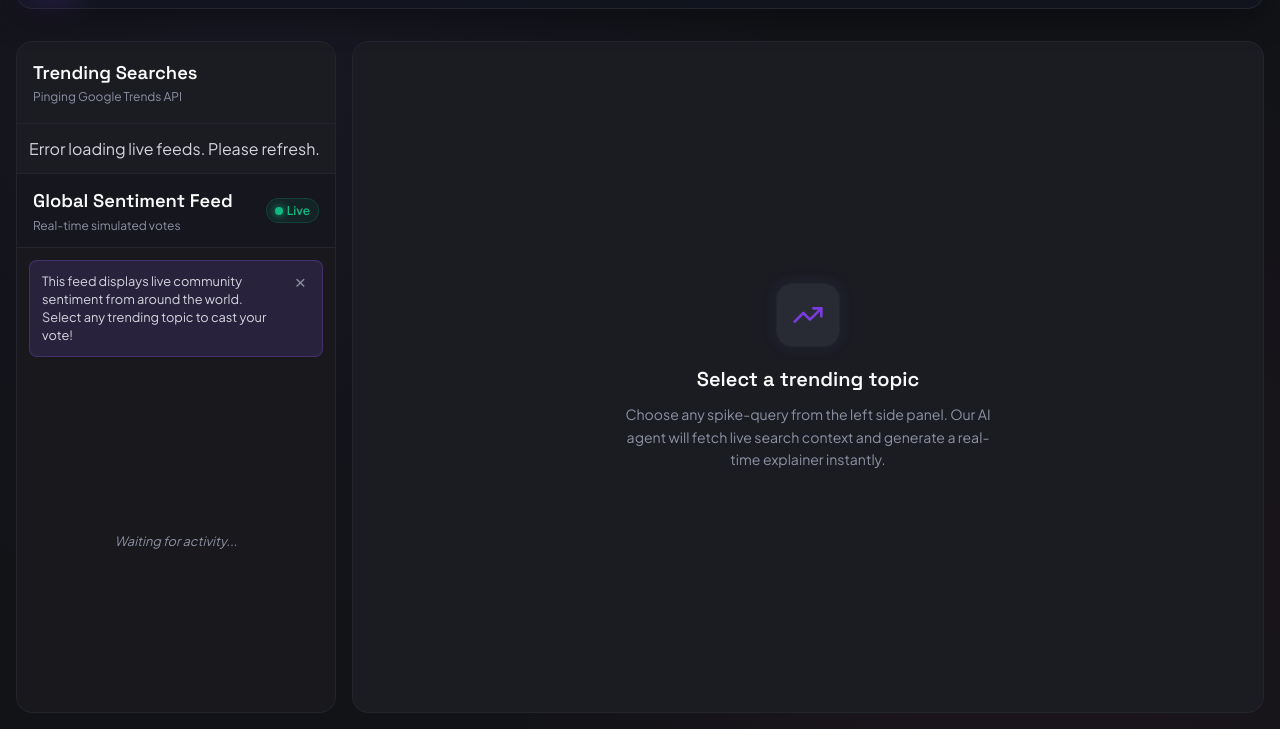
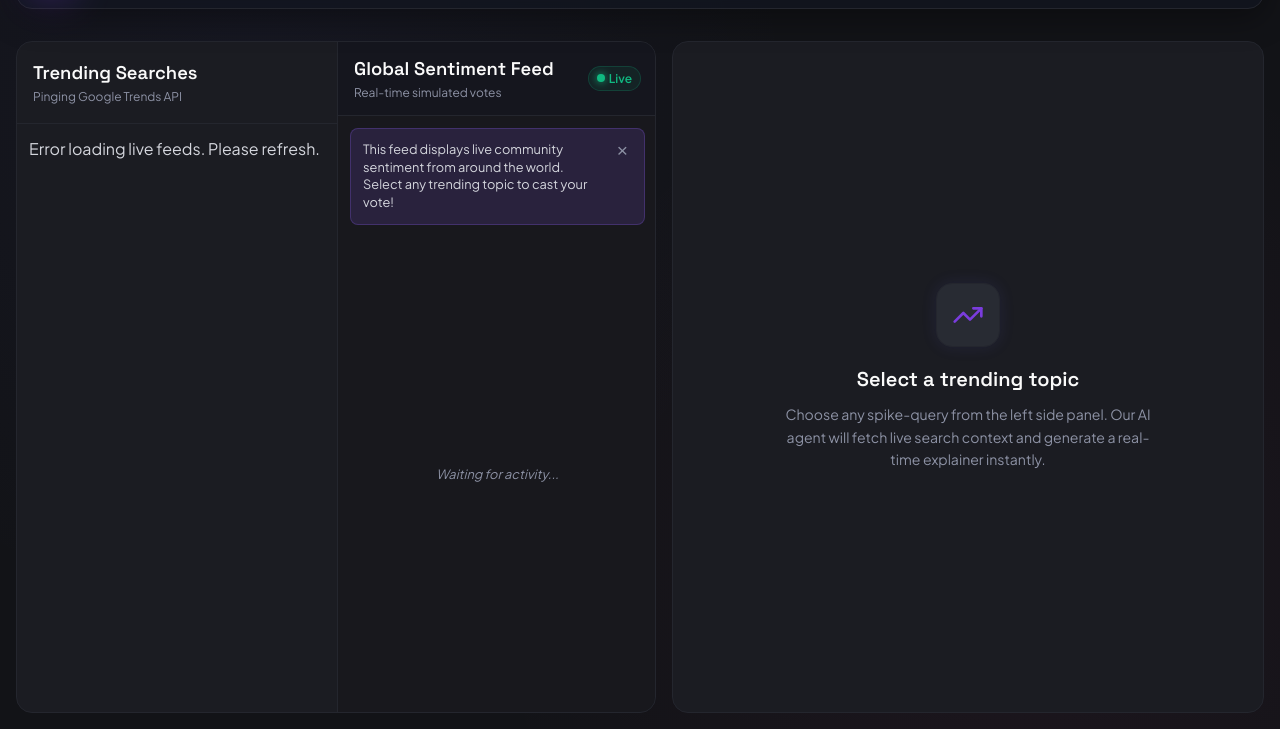
Before and after one commit to coskunarif/trend-jacker, a website: page public/index.html in a window 1280 px wide. Shown: the part 71-800 px from the top of the page. Drawn offline with Linux system fonts and the light colour scheme; no server answers.

Commit message:
feat(sidebar): implement side-by-side desktop layout and mobile tab behavior [S-2]

```diff
--- a/public/styles.css
+++ b/public/styles.css
@@ -1048,6 +1048,42 @@ body {
 }
 
 /* Responsive Breakpoints & Drawer Layout */
+.trends-section {
+  display: flex;
+  flex-direction: column;
+  flex: 1 1 auto;
+  height: 100%;
+  overflow: hidden;
+}
+
+@media (min-width: 769px) {
+  .dashboard-grid {
+    grid-template-columns: 640px 1fr !important;
+  }
+  .sidebar-panel {
+    flex-direction: row !important;
+    width: 640px !important;
+  }
+  .trends-section {
+    width: 320px !important;
+    flex: 0 0 320px !important;
+    display: flex !important;
+    flex-direction: column !important;
+    overflow: hidden !important;
+    height: 100% !important;
+  }
+  .live-feed-section {
+    width: 320px !important;
+    flex: 0 0 320px !important;
+    display: flex !important;
+    flex-direction: column !important;
+    overflow: hidden !important;
+    height: 100% !important;
+    border-top: none !important;
+    border-left: 1px solid var(--border) !important;
+  }
+}
+
 .sidebar-toggle {
   display: none;
 }
@@ -1078,6 +1114,12 @@ body {
   .sidebar-panel.show-sentiment .scroll-container,
   .sidebar-panel.show-sentiment .panel-header-text {
     display: none !important;
+  }
+
+  .sidebar-panel.show-sentiment .trends-section {
+    display: contents !important;
+    flex: 0 0 auto !important;
+    height: auto !important;
   }
 
   .sidebar-panel:not(.show-sentiment) .live-feed-section {
```
